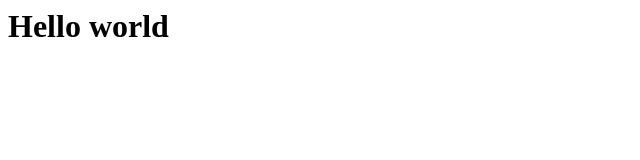
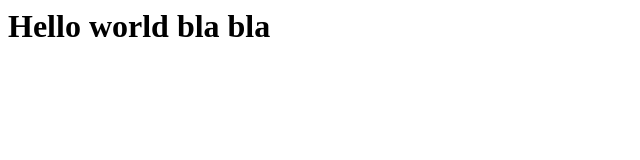
Before and after one commit to vtejapy/vagrant, a plain HTML site: page index.html in a window 1280 px wide. Shown: the whole page, without its empty margins (0-640 px from the left). Drawn offline with Linux system fonts and the light colour scheme.

Commit message:
Update index.html

```diff
--- a/index.html
+++ b/index.html
@@ -1 +1 @@
-<h1> Hello world </h1>
+<h1> Hello world bla bla </h1>
```
